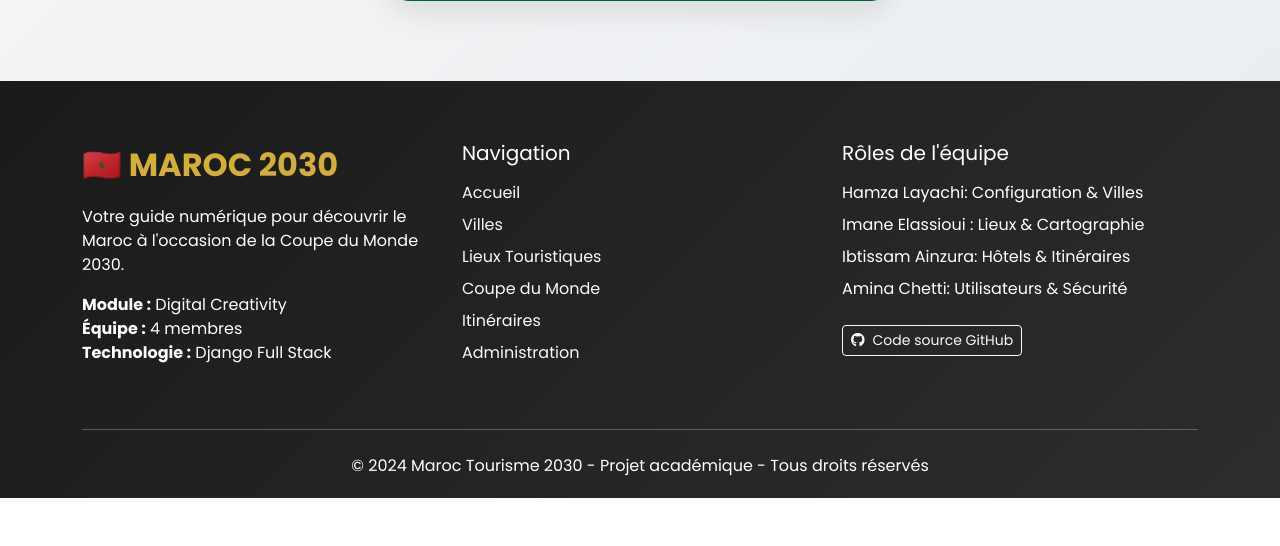
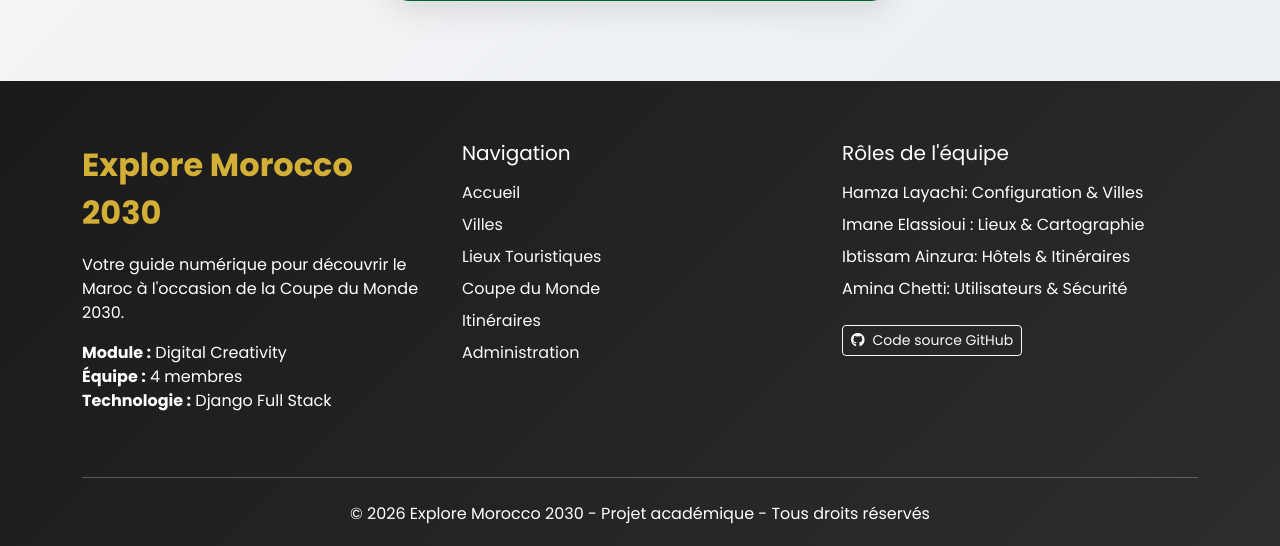
Before and after one commit to h1mza07/Digital-creativity, a Django app: page /users/register/ in a window 1280 px wide. Shown: the part 1083-1629 px from the top of the page. Before the commit the page ends 1581 px from the top, so only its background shows below. Run offline with Django 4.2, Linux system fonts and the light colour scheme.

Commit message:
Hamza Layachi: finalisation des pages

```diff
--- a/templates/users/login.html
+++ b/templates/users/login.html
@@ -268,13 +268,12 @@
         </div>
     </div>
 
-    <!-- FOOTER IDENTIQUE À WORLD CUP -->
     <footer class="footer-custom">
         <div class="container">
             <div class="row">
                 <div class="col-md-4 mb-4">
                     <div class="footer-logo mb-3" style="font-size: 2rem; font-weight: 800; color: #D4AF37;">
-                        🇲🇦 MAROC 2030
+                        Explore Morocco 2030
                     </div>
                     <p>
                         Votre guide numérique pour découvrir le Maroc à l'occasion de la Coupe du Monde 2030.
@@ -314,7 +313,7 @@
             <hr class="bg-light my-4">
             <div class="text-center">
                 <p class="mb-0">
-                    © 2024 Maroc Tourisme 2030 - Projet académique - Tous droits réservés
+                    © 2026 Explore Morocco 2030 - Projet académique - Tous droits réservés
                 </p>
             </div>
         </div>
--- a/templates/users/profile.html
+++ b/templates/users/profile.html
@@ -6,7 +6,7 @@
     <meta name="viewport" content="width=device-width, initial-scale=1.0">
     <title>Mon Profil - Maroc Tourisme 2030</title>
 
-    <!-- MÊME HEAD QUE WORLD CUP -->
+
     <link href="https://cdn.jsdelivr.net/npm/bootstrap@5.3.2/dist/css/bootstrap.min.css" rel="stylesheet">
     <link rel="stylesheet" href="https://cdnjs.cloudflare.com/ajax/libs/font-awesome/6.4.0/css/all.min.css">
     <link href="https://fonts.googleapis.com/css2?family=Poppins:wght@300;400;600;700&display=swap" rel="stylesheet">
@@ -419,7 +419,7 @@
             <div class="row">
                 <div class="col-md-4 mb-4">
                     <div class="footer-logo mb-3" style="font-size: 2rem; font-weight: 800; color: #D4AF37;">
-                        🇲🇦 MAROC 2030
+                        Explore Morocco 2030
                     </div>
                     <p>
                         Votre guide numérique pour découvrir le Maroc à l'occasion de la Coupe du Monde 2030.
@@ -459,7 +459,7 @@
             <hr class="bg-light my-4">
             <div class="text-center">
                 <p class="mb-0">
-                    © 2024 Maroc Tourisme 2030 - Projet académique - Tous droits réservés
+                    © 2026 Explore Morocco 2030 - Projet académique - Tous droits réservés
                 </p>
             </div>
         </div>
--- a/templates/users/register.html
+++ b/templates/users/register.html
@@ -428,7 +428,7 @@
             <div class="row">
                 <div class="col-md-4 mb-4">
                     <div class="footer-logo mb-3" style="font-size: 2rem; font-weight: 800; color: #D4AF37;">
-                        🇲🇦 MAROC 2030
+                        Explore Morocco 2030
                     </div>
                     <p>
                         Votre guide numérique pour découvrir le Maroc à l'occasion de la Coupe du Monde 2030.
@@ -468,7 +468,7 @@
             <hr class="bg-light my-4">
             <div class="text-center">
                 <p class="mb-0">
-                    © 2024 Maroc Tourisme 2030 - Projet académique - Tous droits réservés
+                    © 2026 Explore Morocco 2030 - Projet académique - Tous droits réservés
                 </p>
             </div>
         </div>
```
